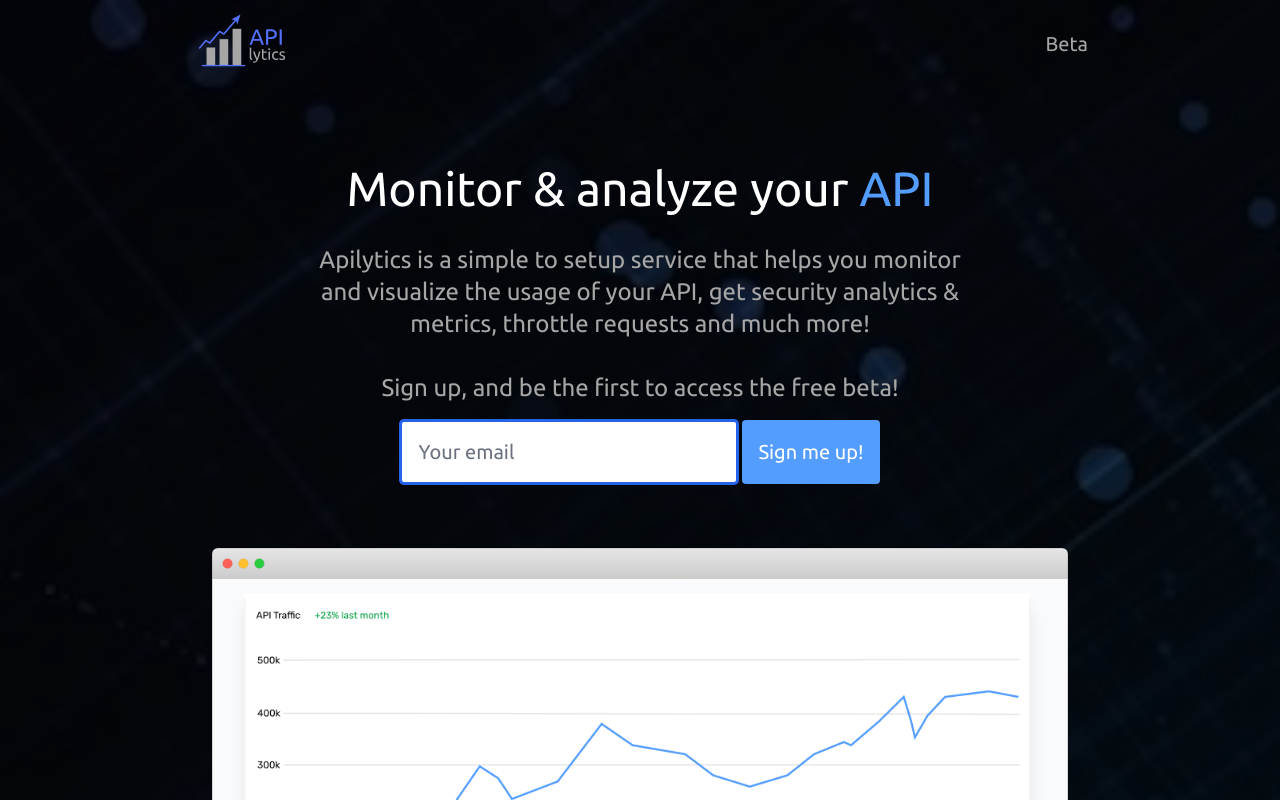
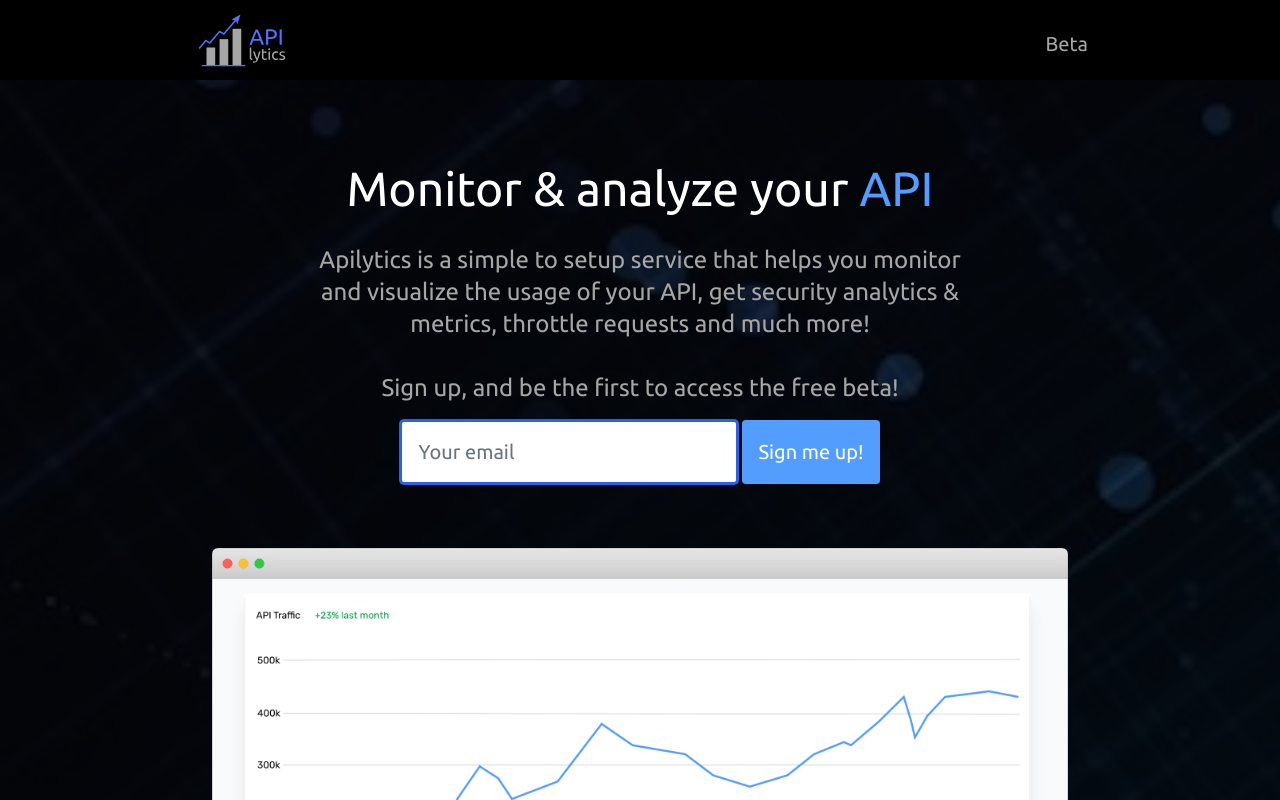
Before and after one commit to apilytics/apilytics, a Next.js app: page / in a window 1280 px wide. Shown: the top 800 px of the page. Built offline with nearby package versions, Linux system fonts and the light colour scheme.

Commit message:
Make header and footer full black, fix layout height
The layout now takes always the full page height as
the minimum, which was not the case previously.

```diff
--- a/src/components/Layout.tsx
+++ b/src/components/Layout.tsx
@@ -27,9 +27,9 @@ export const Layout: React.FC<Props> = ({ noIndex, children }) => (
       <meta name="twitter:image" content={OG_IMAGE} />
       {noIndex && <meta name="robots" content="NONE,NOARCHIVE" />}
     </Head>
-    <div className="bg-filter">
-      <header className="h-20 p-5 flex items-center animate-fade-in animation-delay-1200">
-        <div className="container mt-2 max-w-4xl flex items-center justify-between">
+    <div className="bg-filter flex-grow flex flex-col">
+      <header className="h-20 p-5 flex items-center bg-black">
+        <div className="container mt-2 max-w-4xl flex items-center justify-between animate-fade-in animation-delay-1200">
           <Link href="/">
             <a>
               <Image
@@ -46,7 +46,7 @@ export const Layout: React.FC<Props> = ({ noIndex, children }) => (
         </div>
       </header>
       <div className="container flex-grow p-5 text-center max-w-4xl mx-auto">{children}</div>
-      <footer className="p-5 text-center">
+      <footer className="p-5 text-center mt-16 bg-black">
         <div className="container text-gray-500 max-w-4xl mx-auto">
           <p>© 2021 Apilytics</p>
           <p>
```
